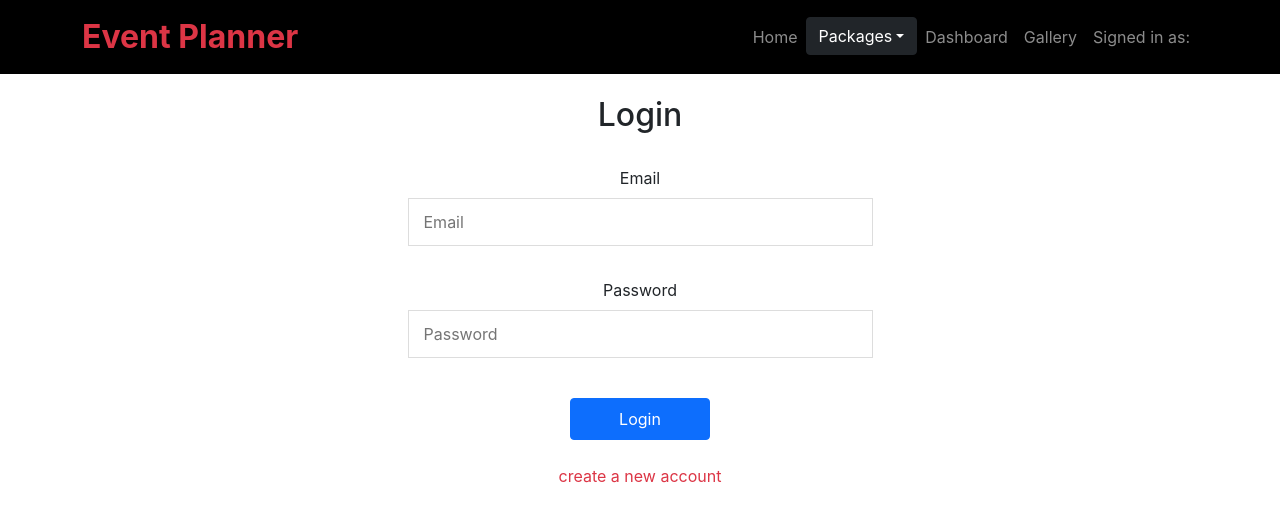
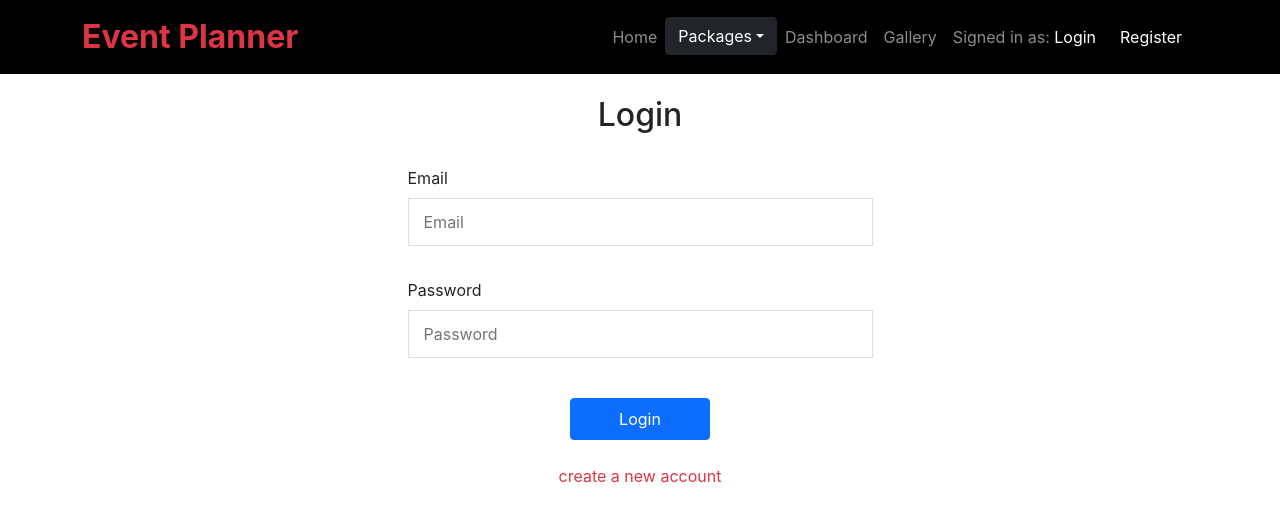
Before and after one commit to Fayjur-Rahaman-Nahim/event-management-client-site, a React (Create React App) app: page /login in a window 1280 px wide. Shown: the top 522 px of the page. Built offline with nearby package versions, Linux system fonts and the light colour scheme.

Commit message:
logOut added

```diff
--- a/src/Nahim_components/Appbar/Appbar.js
+++ b/src/Nahim_components/Appbar/Appbar.js
@@ -1,11 +1,20 @@
 import React from 'react';
+import { Container, Dropdown, DropdownButton, Nav, Navbar } from 'react-bootstrap';
+import { useDispatch, useSelector } from 'react-redux';
 import { Link, useNavigate } from 'react-router-dom';
-import { Container, Nav, Navbar } from 'react-bootstrap';
-import { DropdownButton, Dropdown } from 'react-bootstrap'
+import { logOut } from '../../componentsEmon/state/actions/userActions';
 const Appbar = () => {
+    const dispatch = useDispatch();
+    const userLogin = useSelector((state) => state.userLogin);
+    const { userInfo } = userLogin ? userLogin : {};
+    const navigate = useNavigate();
+    const handleLogOut = () => {
+        dispatch(logOut())
+        navigate('/')
+    }
     return (
         <div>
-            <Navbar ollapseOnSelect expand="lg" bg="black" variant="dark" className="d-flex" fixed="top" >
+            <Navbar expand="lg" bg="black" variant="dark" className="d-flex" fixed="top" >
                 <Container >
                     <Navbar.Brand href="#home">
 
@@ -28,15 +37,15 @@ const Appbar = () => {
                             <Nav.Link as={Link} to="/dashboard">Dashboard</Nav.Link>
                             <Nav.Link as={Link} to="/gallery">Gallery</Nav.Link>
                         </Nav>
-                        <Navbar.Text className="me-2">
-                            Signed in as: <a href="#login"></a>
-                        </Navbar.Text>
+                        {!userInfo?.email && <Navbar.Text className="me-2">
+                            Signed in as: <Link to="/login">Login </Link>
+                        </Navbar.Text>}
 
                         <Navbar.Text>
-                            {/* {
-                                user.email ? <button onClick={handleLogOut} className=" btn btn-danger">Logout <i class="fas fa-sign-out-alt"></i></button> :
-                                    <Nav.Link as={Link} to="/login" ><i class="fas fa-sign-in-alt"></i> Login</Nav.Link>
-                            } */}
+                            {
+                                userInfo?.email ? <button onClick={handleLogOut} className=" btn btn-danger">Logout <i className="fas fa-sign-out-alt"></i></button> :
+                                    <Nav.Link as={Link} to="/register" ><i className="fas fa-sign-in-alt"></i> Register</Nav.Link>
+                            }
                         </Navbar.Text>
                     </Navbar.Collapse>
                 </Container>
--- a/src/componentsEmon/authentications/Login.js
+++ b/src/componentsEmon/authentications/Login.js
@@ -33,7 +33,7 @@ const Login = () => {
                     {error}
                 </ErrorMessage>}
                 {loading && <Loading className="my-2" />}
-                <form onSubmit={handleSubmit(onSubmit)} className="d-block">
+                <form onSubmit={handleSubmit(onSubmit)} className="d-block text-start">
                     <br />
                     <div className="col-lg-5 d-block m-auto">
                         <label htmlFor="orofile-photo">Email</label><br />
```
Also changed, not shown: src/componentsEmon/state/actions/userActions.js (line endings or trailing spaces).
